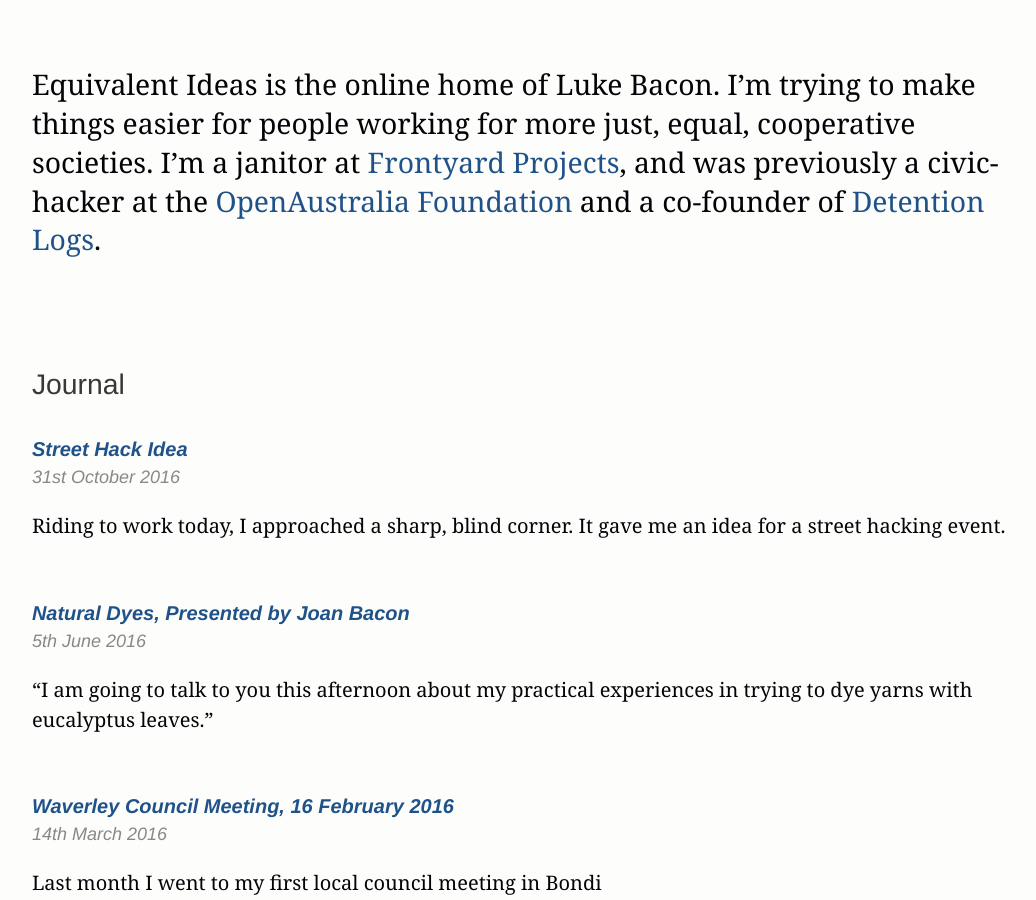
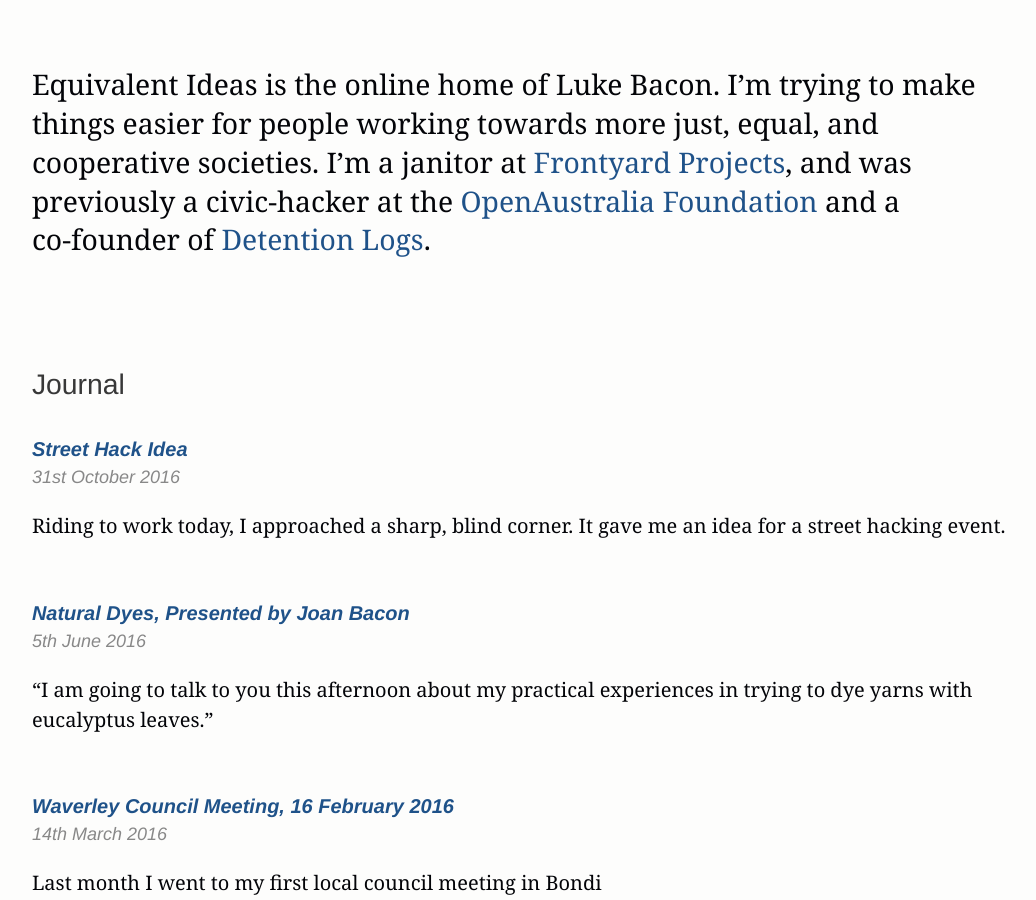
Before and after one commit to equivalentideas/home, a Jekyll site: the page built from index.html, in a window 1280 px wide and 900 px high. Shown: the whole window, without its empty margins (113-1149 px from the left). Built offline with Jekyll 4.4.1, drawn with Linux system fonts in a browser that asks for light colours; nearby versions of some CDN libraries.

Commit message:
Fix gramma

```diff
--- a/index.html
+++ b/index.html
@@ -11,7 +11,7 @@
     <a href="http://equivalentideas.com" class="u-url url">Equivalent Ideas</a> is the online home of <span class="p-name fn">Luke Bacon</span>.
   </h1>
   <span class="roles">
-    I’m trying to make things easier for people working for more just, equal, cooperative societies.
+    I’m trying to make things easier for people working towards more just, equal, and cooperative societies.
     I’m a janitor at <a href="http://www.frontyardprojects.org/" class="u-url org">Frontyard Projects</a>,
     and was previously a civic-hacker at the <a href="https://www.openaustraliafoundation.org.au/" class="u-url org">OpenAustralia Foundation</a>
     and a co&#8209;founder of <a href="http://detentionlogs.com.au" title="An independent project to publish data, documents and investigations that reveal new perspectives on conditions and events inside immigration detention.">Detention Logs</a>.
```
